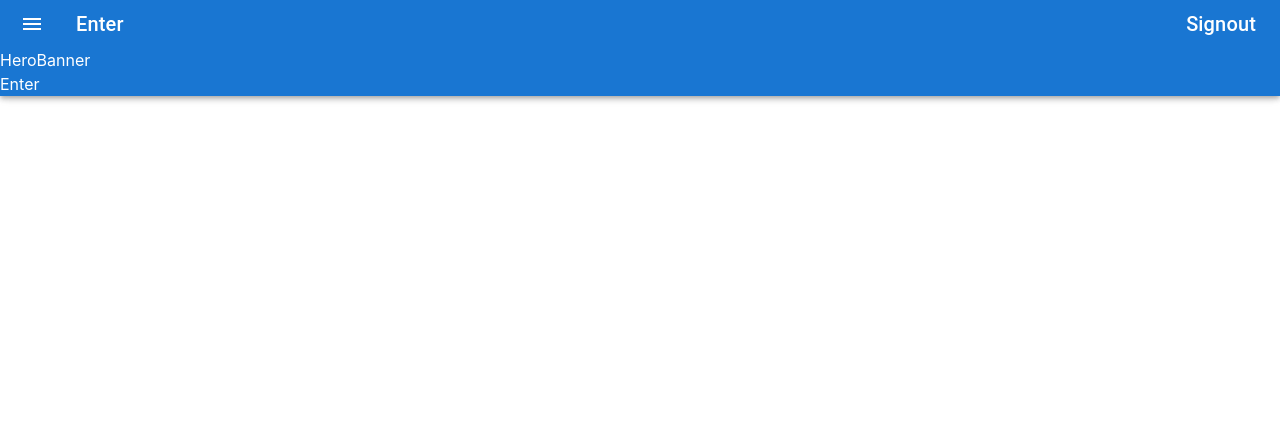
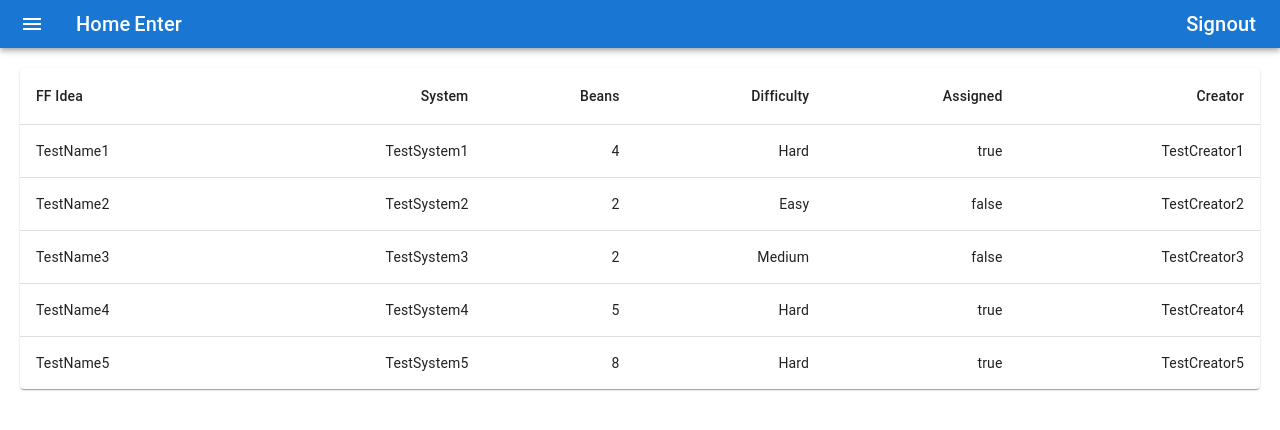
Before and after one commit to nmozzer/DevOpsUniProject, a React (Create React App) app in the folder packages/frontend/: page /ideas in a window 1280 px wide. Shown: the top 430 px of the page. Built offline with nearby package versions, Linux system fonts and the light colour scheme.

Commit message:
Finish landing page, and add IdeaTable page and routes

```diff
--- a/packages/frontend/src/App.tsx
+++ b/packages/frontend/src/App.tsx
@@ -2,21 +2,25 @@ import React from 'react';
 import './css/App.css';
 import LandingPage from './components/LandingPage';
 import { AppBar, IconButton, Toolbar, Typography } from '@mui/material';
-import { BrowserRouter as Router, Route, Link } from 'react-router-dom';
+import { BrowserRouter as Router, Route, Link, Routes } from 'react-router-dom';
 import MenuIcon from '@mui/icons-material/Menu';
+import MainPage from './components/MainPage';
 
 function App() {
     return (
         <React.Fragment>
             <Router>
                 <div className="flex flex-col">
-                    <AppBar position="fixed">
+                    <AppBar position="sticky">
                         <Toolbar variant="dense" className="flex justify-between flex-row items-start">
                             <div className="flex">
                                 <IconButton edge="start" color="inherit" aria-label="menu" sx={{ mr: 2 }}>
                                     <MenuIcon />
                                 </IconButton>
                                 <Typography variant="h6" color="inherit" component="div" className="p-2">
+                                    <Link to="/" className="pr-1">
+                                        Home
+                                    </Link>
                                     <Link to="/ideas">Enter</Link>
                                 </Typography>
                             </div>
@@ -26,9 +30,12 @@ function App() {
                                 </Typography>
                             </div>
                         </Toolbar>
-                        <LandingPage />
                     </AppBar>
                 </div>
+                <Routes>
+                    <Route path="/" element={<LandingPage />} />
+                    <Route path="/ideas" element={<MainPage />} />
+                </Routes>
             </Router>
         </React.Fragment>
     );
--- /dev/null
+++ b/packages/frontend/src/components/IdeaTable.tsx
@@ -0,0 +1,62 @@
+import * as React from 'react';
+import Table from '@mui/material/Table';
+import TableBody from '@mui/material/TableBody';
+import TableCell from '@mui/material/TableCell';
+import TableContainer from '@mui/material/TableContainer';
+import TableHead from '@mui/material/TableHead';
+import TableRow from '@mui/material/TableRow';
+import Paper from '@mui/material/Paper';
+
+export const IdeaTable = () => {
+    function createFFData(
+        name: string,
+        system: string,
+        beans: string,
+        difficulty: string,
+        creator: string,
+        assigned: boolean,
+    ) {
+        return { name, system, beans, difficulty, creator, assigned };
+    }
+
+    const rows = [
+        createFFData('TestName1', 'TestSystem1', '4', 'Hard', 'TestCreator1', true),
+        createFFData('TestName2', 'TestSystem2', '2', 'Easy', 'TestCreator2', false),
+        createFFData('TestName3', 'TestSystem3', '2', 'Medium', 'TestCreator3', false),
+        createFFData('TestName4', 'TestSystem4', '5', 'Hard', 'TestCreator4', true),
+        createFFData('TestName5', 'TestSystem5', '8', 'Hard', 'TestCreator5', true),
+    ];
+
+    return (
+        <TableContainer component={Paper}>
+            <Table sx={{ minWidth: 650 }} aria-label="simple table">
+                <TableHead>
+                    <TableRow>
+                        <TableCell>FF Idea</TableCell>
+                        <TableCell align="right">System</TableCell>
+                        <TableCell align="right">Beans</TableCell>
+                        <TableCell align="right">Difficulty</TableCell>
+                        <TableCell align="right">Assigned</TableCell>
+                        <TableCell align="right">Creator</TableCell>
+                    </TableRow>
+                </TableHead>
+                <TableBody>
+                    {rows.map((row) => (
+                        <TableRow key={row.name} sx={{ '&:last-child td, &:last-child th': { border: 0 } }}>
+                            <TableCell component="th" scope="row">
+                                {row.name}
+                            </TableCell>
+                            <TableCell align="right">{row.system}</TableCell>
+                            <TableCell align="right">{row.beans}</TableCell>
+                            <TableCell align="right">{row.difficulty}</TableCell>
+                            <TableCell align="right">{row.assigned.toString()}</TableCell>
+                            <TableCell align="right">{row.creator}</TableCell>
+                        </TableRow>
+                    ))}
+                </TableBody>
+            </Table>
+        </TableContainer>
+    );
+};
+
+export default IdeaTable;
--- a/packages/frontend/src/components/LandingPage.tsx
+++ b/packages/frontend/src/components/LandingPage.tsx
@@ -1,12 +1,23 @@
+import { Button } from '@mui/material';
 import React from 'react';
 import { Link } from 'react-router-dom';
+import HeroBanner from '../assets/hero-banner.jpg';
 
 export const LandingPage = () => {
+    const heroBannerStyle = {
+        backgroundImage: `url(${HeroBanner})`,
+    };
+
     return (
         <div className="h-full">
-            <div className="w-full ">HeroBanner</div>
-            <div>
-                <Link to="/ideas">Enter</Link>
+            <div className="w-full h-3/6 flex content-center bg-contain" style={heroBannerStyle}>
+                <div className="flex content-center items-center contrast-200">
+                    <Link to="/ideas">
+                        <h1 className="p-10 decoration-12 text-sky-50 font-extrabold underline decoration-pink-500 text-5xl drop-shadow-xl bg-gray-50/5">
+                            A Place To FunkyFriday Your Ideas
+                        </h1>
+                    </Link>
+                </div>
             </div>
         </div>
     );
--- /dev/null
+++ b/packages/frontend/src/components/MainPage.tsx
@@ -0,0 +1,11 @@
+import IdeaTable from './IdeaTable';
+
+export const MainPage = () => {
+    return (
+        <div className="p-5">
+            <IdeaTable />
+        </div>
+    );
+};
+
+export default MainPage;
--- a/packages/frontend/src/css/index.css
+++ b/packages/frontend/src/css/index.css
@@ -9,9 +9,14 @@ body {
     sans-serif;
   -webkit-font-smoothing: antialiased;
   -moz-osx-font-smoothing: grayscale;
+  height:100vh;
 }
 
 code {
   font-family: source-code-pro, Menlo, Monaco, Consolas, 'Courier New',
     monospace;
 }
+
+#root {
+  height: 100vh;
+}
```
Also changed, not shown: 1 other file (tests, documents, lock files or other folders).
